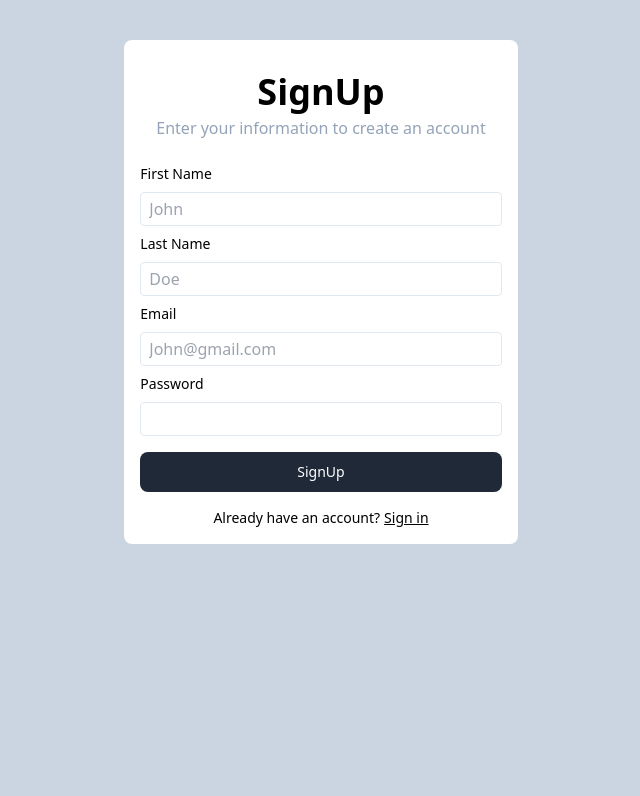
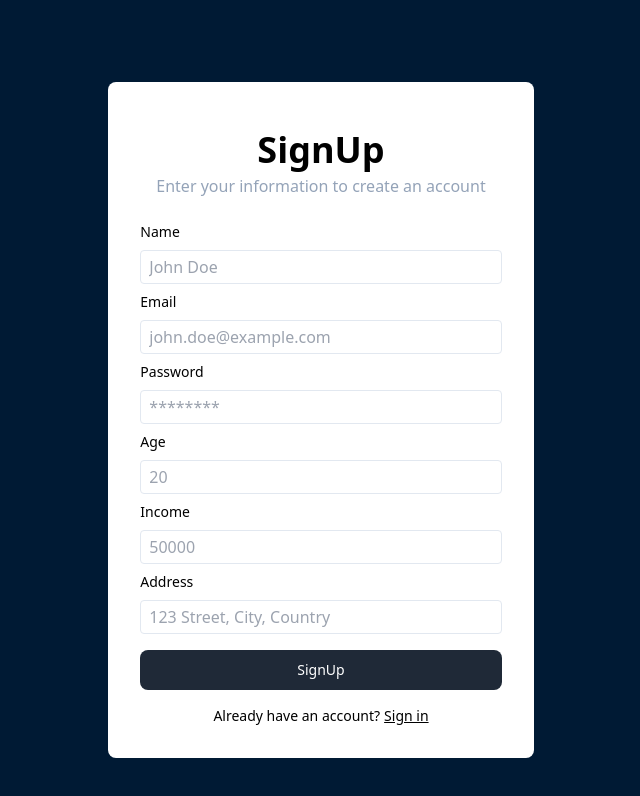
Before and after one commit to Raghav-Mundhara/Financify, a React (Vite) app in the folder frontend/: page /signup-student in a window 1280 px wide. Shown: the top 796 px of the page, without its empty margins (319-959 px from the left). Built offline with nearby package versions, Linux system fonts and the light colour scheme.

Commit message:
studentsignup

```diff
--- a/frontend/src/App.jsx
+++ b/frontend/src/App.jsx
@@ -6,6 +6,7 @@ import SignInNgo from './pages/SignInNgo'; // Ensure this path is correct
 import SignUpStudent from './pages/SignUpStudent'; // Ensure this path is correct
 import SignInStudent from './pages/SignInStudent'; // Ensure this path is correct
 import NGODashboard from './pages/ngoDashboard';
+import StudentDashboard from './pages/studentDashboard';
 // import SendMoney from './pages/SendMoney';
 
 function App() {
@@ -18,6 +19,7 @@ function App() {
         <Route path="/signup-student" element={<SignUpStudent />} />
         <Route path="/signin-student" element={<SignInStudent />} />
         <Route path="/dashboard" element={<NGODashboard />} />
+        <Route path="/student-dashboard" element={<StudentDashboard />} />
         {/* <Route path="/send" element={<SendMoney />} /> */}
       </Routes>
     </BrowserRouter>
--- a/frontend/src/pages/SignInStudent.jsx
+++ b/frontend/src/pages/SignInStudent.jsx
@@ -1,49 +1,53 @@
-import React, { useState } from 'react'
-import Heading from '../components/Heading'
-import SubHeading from '../components/SubHeading'
-import InputBox from '../components/InputBox'
-import Button from '../components/Button'
-import ButtonWarning from '../components/ButtonWarning'
+import React, { useState } from 'react';
+import Heading from '../components/Heading';
+import SubHeading from '../components/SubHeading';
+import InputBox from '../components/InputBox';
+import Button from '../components/Button';
+import ButtonWarning from '../components/ButtonWarning';
 import axios from 'axios';
-import { useNavigate } from 'react-router-dom'
+import { useNavigate } from 'react-router-dom';
 
-export default function SignIn() {
-    const [email,setEmail]=useState("");
-    const [password,setPassword]=useState("");
-    const navigate=useNavigate();
+export default function SignInStudent() {
+    const [email, setEmail] = useState("");
+    const [password, setPassword] = useState("");
+    const navigate = useNavigate();
+
     return (
-        <div className='bg-slate-300 h-screen flex justify-center pt-10'>
-            <div className='flex flex-column justify-center'>
-                <div className='rounded-lg bg-white text-center p-2 h-max px-4'>
-                    <Heading title="SignIn"/>
-                    <SubHeading subheading="Enter your credentials to access your account"/>
-                    <InputBox label="Email" type="text" placeholder="example@gmail.com" onChange={(e)=>{
+        <div className='bg-navy-dark h-screen flex justify-center pt-10'>
+            <div className='flex flex-col justify-center'>
+                <div className='rounded-lg bg-white text-center p-6 h-max px-8'>
+                    <Heading title="SignIn" />
+                    <SubHeading subheading="Enter your credentials to access your account" />
+                    <InputBox label="Email" type="text" placeholder="example@gmail.com" onChange={(e) => {
                         setEmail(e.target.value);
-                    }}/>
-                    <InputBox label="Password" type="password" placeholder="" onChange={(e)=>{
-                        setPassword(e.target.value)
-                    }}/>
+                    }} />
+                    <InputBox label="Password" type="password" placeholder="" onChange={(e) => {
+                        setPassword(e.target.value);
+                    }} />
                     <Button label="Sign In" onClick={
-                        async ()=>{
+                        async () => {
                             try {
-                                const body={
+                                const body = {
                                     email,
                                     password
                                 };
-                                const response=await axios.post("http://localhost:3000/api/v1/user/signin",body,{
+                                const response = await axios.post("http://localhost:3000/student/signin", body, {
                                     headers: {
-                                        'Content-Type': 'application/json',
-                                        'Content-Length':body.length
-                                    }});
-                                if(localStorage.getItem(token)===response.data.token){
-                                    navigate('/dashboard')
+                                        'Content-Type': 'application/json'
+                                    }
+                                });
+                                if (response.data.token) {
+                                    localStorage.setItem("token", response.data.token);
+                                    navigate('/student-dashboard');
+                                } else {
+                                    alert(response.data.msg);
                                 }
                             } catch (error) {
-                                alert(error)
+                                alert(error.message);
                             }
                         }
-                    }/>
-                    <ButtonWarning label="Don't have an account?" buttonText="Sign Up" to="/signup" />
+                    } />
+                    <ButtonWarning label="Don't have an account?" buttonText="Sign Up" to="/signup-student" />
                 </div>
             </div>
         </div>
--- a/frontend/src/pages/SignUpNgo.jsx
+++ b/frontend/src/pages/SignUpNgo.jsx
@@ -41,7 +41,7 @@ export default function SignUpNgo() {
                             setPassword(e.target.value)
                         }
                     } />
-                    <InputBox type="text" placeholder="1234567890" label="Contact" onChange={
+                    <InputBox type="number" placeholder="1234567890" label="Contact" onChange={
                         (e) => {
                             setContact(e.target.value)
                         }
--- a/frontend/src/pages/SignUpStudent.jsx
+++ b/frontend/src/pages/SignUpStudent.jsx
@@ -7,64 +7,77 @@ import ButtonWarning from '../components/ButtonWarning';
 import { useNavigate } from 'react-router-dom';
 import axios from "axios";
 
-export default function SignUp() {
-    const [fName,setFName]=useState("");
-    const [lName,setLName]=useState("");
-    const [email,setEmail]=useState("");
-    const [password,setPassword]=useState("");
-    const navigate=useNavigate();
+export default function SignUpStudent() {
+    const [name, setName] = useState("");
+    const [email, setEmail] = useState("");
+    const [password, setPassword] = useState("");
+    const [age, setAge] = useState("");
+    const [income, setIncome] = useState("");
+    const [address, setAddress] = useState("");
+    const navigate = useNavigate();
+
     return (
-        <div className='bg-slate-300 h-screen flex justify-center pt-10'>
-            <div className='flex flex-column justify-center'>
-                <div className='rounded-lg bg-white text-center p-2 h-max px-4'>
+        <div className='bg-navy-dark h-screen flex justify-center pt-10'>
+            <div className='flex flex-col justify-center'>
+                <div className='rounded-lg bg-white text-center p-6 h-max px-8'>
                     <Heading title="SignUp" />
                     <SubHeading subheading="Enter your information to create an account" />
-                    <InputBox type="text" placeholder="John" label="First Name" onChange={
-                        (e)=>{
-                            setFName(e.target.value)
+                    <InputBox type="text" placeholder="John Doe" label="Name" onChange={
+                        (e) => {
+                            setName(e.target.value)
                         }
                     } />
-                    <InputBox type="text" placeholder="Doe" label="Last Name" onChange={
-                        (e)=>{
-                            setLName(e.target.value)
-                        }
-                    }/>
-                    <InputBox type="text" placeholder="John@gmail.com" label="Email" onChange={
-                        (e)=>{
+                    <InputBox type="email" placeholder="john.doe@example.com" label="Email" onChange={
+                        (e) => {
                             setEmail(e.target.value)
                         }
-                    }/>
-                    <InputBox type="password" placeholder="" label="Password" onChange={
-                        (e)=>{
+                    } />
+                    <InputBox type="password" placeholder="********" label="Password" onChange={
+                        (e) => {
                             setPassword(e.target.value)
                         }
-                    }/>
+                    } />
+                    <InputBox type="number" placeholder="20" label="Age" onChange={
+                        (e) => {
+                            setAge(e.target.value)
+                        }
+                    } />
+                    <InputBox type="number" placeholder="50000" label="Income" onChange={
+                        (e) => {
+                            setIncome(e.target.value)
+                        }
+                    } />
+                    <InputBox type="text" placeholder="123 Street, City, Country" label="Address" onChange={
+                        (e) => {
+                            setAddress(e.target.value)
+                        }
+                    } />
                     <Button label="SignUp" onClick={
-                        async ()=>{
+                        async () => {
                             try {
-                                const body={
-                                    username:email,
-                                    firstName:fName,
-                                    lastName:lName,
-                                    password:password
-                                }
-                                const response=await axios.post("http://localhost:3000/api/v1/user/signup",body,{
+                                const body = {
+                                    name: name,
+                                    email: email,
+                                    password: password,
+                                    age: parseInt(age),
+                                    income: parseFloat(income),
+                                    address: address
+                                };
+                                const response = await axios.post("http://localhost:3000/student/register", body, {
                                     headers: {
                                         'Content-Type': 'application/json',
-                                        'Content-Length':body.length
                                     }
                                 });
-                                localStorage.setItem("token",response.data.token);
+                                localStorage.setItem("token", response.data.token);
+                                navigate("/student-dashboard");
                             } catch (error) {
-                                alert(error.message)
+                                alert(error.message);
                             }
-
-
                         }
                     } />
-                    <ButtonWarning label={"Already have an account?"} buttonText={"Sign in"} to={"/signin"} />
+                    <ButtonWarning label={"Already have an account?"} buttonText={"Sign in"} to={"/signin-student"} />
                 </div>
             </div>
         </div>
-    )
+    );
 }
--- /dev/null
+++ b/frontend/src/pages/studentDashboard.jsx
@@ -0,0 +1,14 @@
+import React from 'react';
+
+function StudentDashboard() {
+  return (
+    <div className="bg-slate-100 h-screen flex flex-col justify-center items-center">
+      <div className="bg-white p-8 rounded-lg shadow-md text-center">
+        <h1 className="text-3xl font-bold mb-4">Student Dashboard</h1>
+        <p className="text-lg">This is the student Dashboard</p>
+      </div>
+    </div>
+  );
+}
+
+export default StudentDashboard;
```
Also changed, not shown: 1 other file (tests, documents, lock files or other folders).
